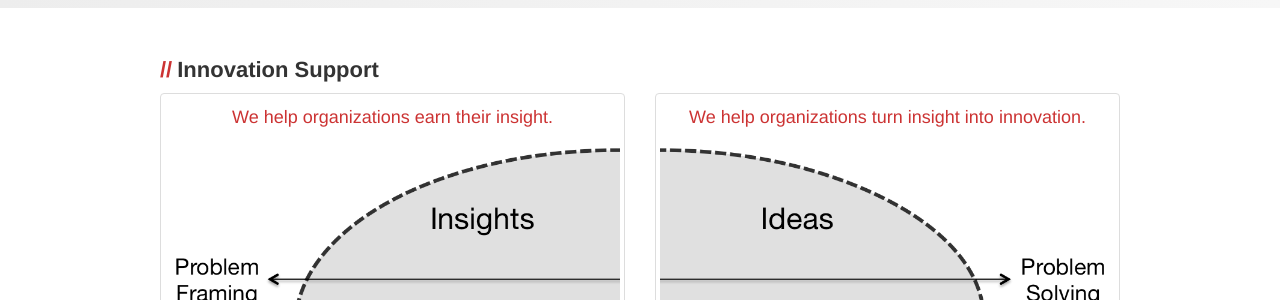
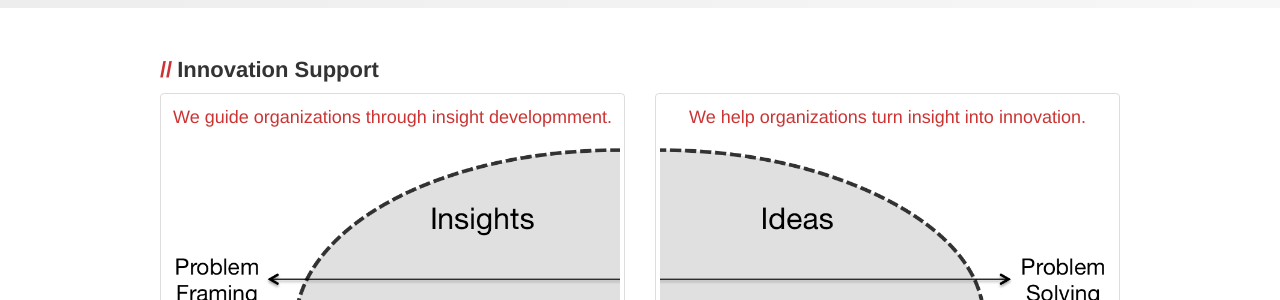
Before and after one commit to verosadvisors/verosadvisors, a Jekyll site: the page built from services.html, in a window 1280 px wide. Shown: the part 374-674 px from the top of the page. Built offline with Jekyll 4.4.1, drawn with Linux system fonts in a browser that asks for light colours; Markdown is read by kramdown in place of the engine named in the settings; comment, search, counter and statistics services are not loaded.

Commit message:
Update services.html

```diff
--- a/services.html
+++ b/services.html
@@ -13,7 +13,7 @@ headline: "We work with forward facing groups on growth initiatives.  We help or
 
   <div class="col-md-6">
     <div class="thumbnail">
-      <h4>We help organizations earn their insight.</h4>
+      <h4>We guide organizations through insight developmment.</h4>
       <img class="services centered" src="./assets/img/services/pf.png" alt="" />
       <p>
        <b>Contexts:</b>
```
